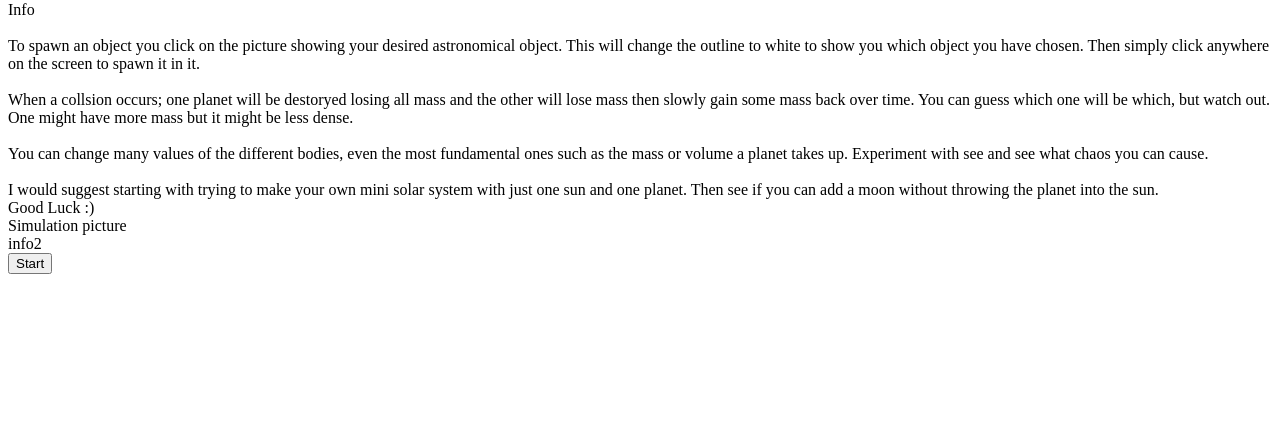
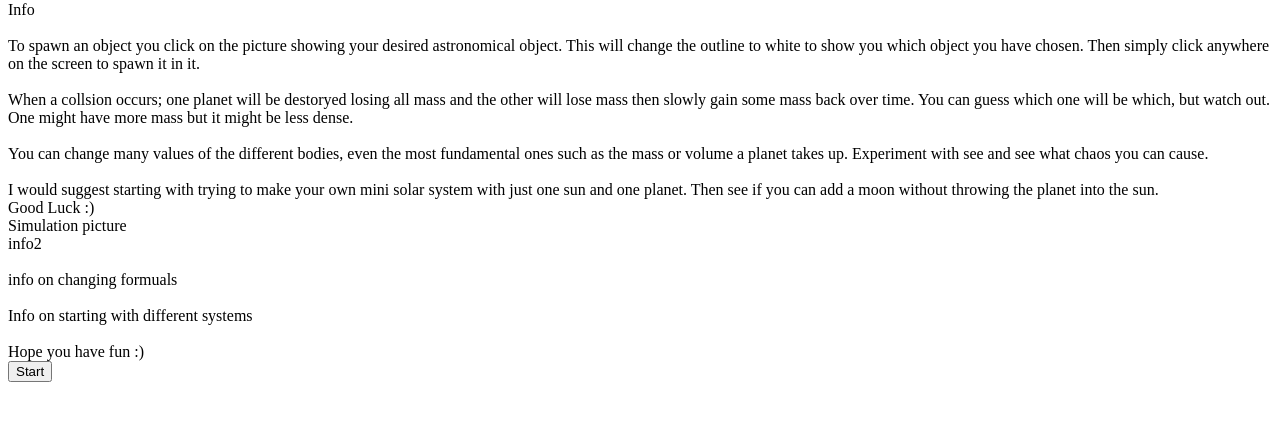
Before and after one commit to schooldom/simulation-home, a website: page index.html in a window 1280 px wide. Shown: the part 79-500 px from the top of the page. Drawn offline with Linux system fonts and the light colour scheme.

Commit message:
1 file modified

```diff
--- a/index.html
+++ b/index.html
@@ -23,6 +23,17 @@
     Good Luck  :)
     </div>
   <div id="title">Simulation picture</div>
-  <div id="info2">info2</div>
+  <div id="info2">
+    info2
+    <br>
+    <br>
+    info on changing formuals
+    <br>
+    <br>
+    Info on starting with different systems
+    <br>
+    <br>
+    Hope you have fun :)
+    </div>
   <footer id="pageFooter"><button onclick="window.location.href = 'https://simulation.stackblitz.io';">Start</button></footer>
 </body>
```
